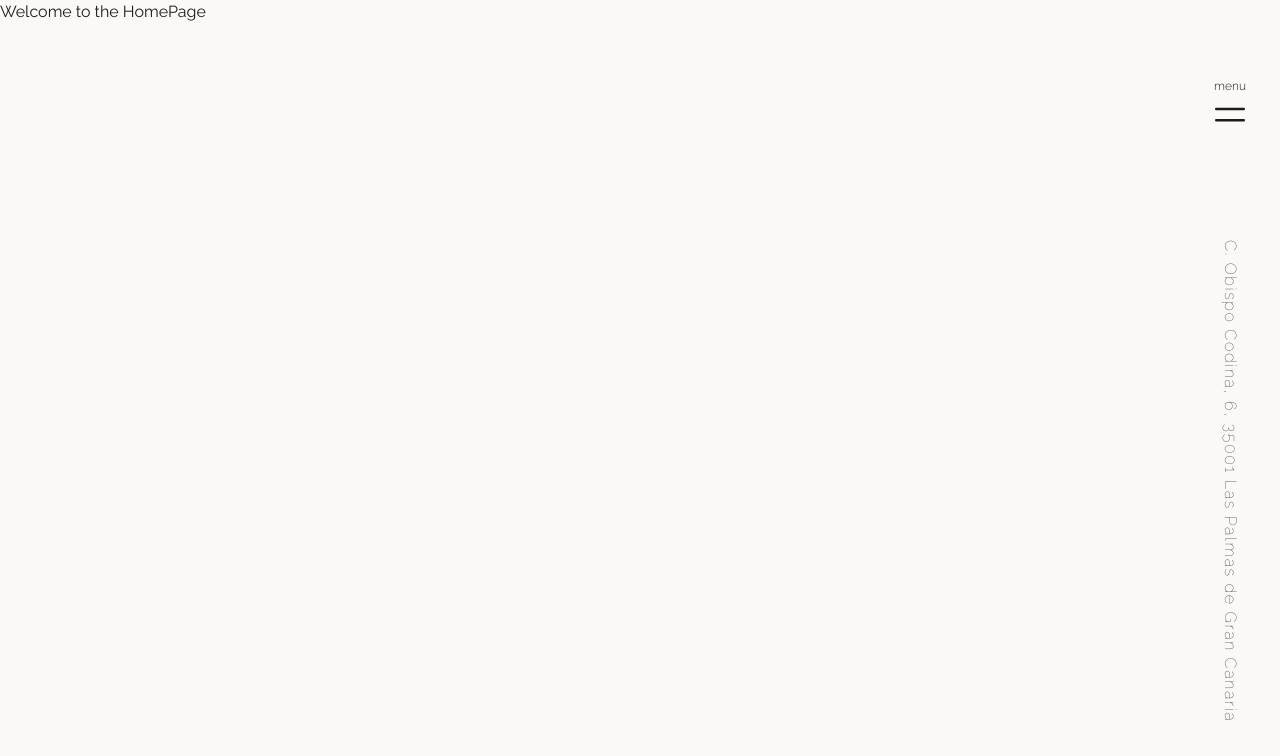
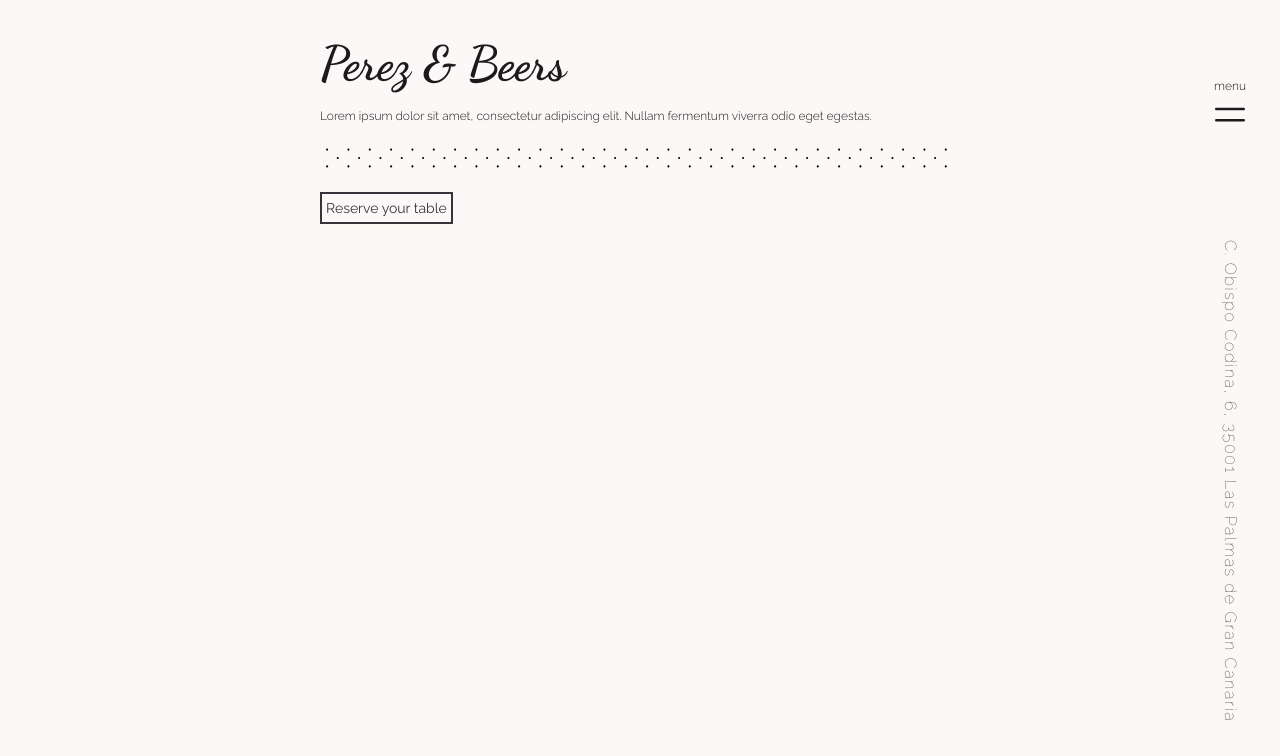
Before and after one commit to AdrianCardonaCandil/perezandbeers, a React (Vite) app in the folder frontend/: page / in a window 1280 px wide. Shown: the top 756 px of the page. Built offline with nearby package versions, Linux system fonts and the light colour scheme.

Commit message:
front component done on mobile

```diff
--- a/frontend/index.html
+++ b/frontend/index.html
@@ -4,9 +4,12 @@
     <meta charset="UTF-8" />
     <link rel="icon" type="image/svg+xml" href="/vite.svg" />
     <meta name="viewport" content="width=device-width, initial-scale=1.0" />
-    <link rel="preconnect" href="https://fonts.googleapis.com">
-    <link rel="preconnect" href="https://fonts.gstatic.com" crossorigin>
-    <link href="https://fonts.googleapis.com/css2?family=Dancing+Script:wght@400..700&family=Raleway:ital,wght@0,100..900;1,100..900&display=swap" rel="stylesheet">
+    <link rel="preconnect" href="https://fonts.googleapis.com" />
+    <link rel="preconnect" href="https://fonts.gstatic.com" crossorigin />
+    <link
+      href="https://fonts.googleapis.com/css2?family=Dancing+Script:wght@400..700&family=Raleway:ital,wght@0,100..900;1,100..900&display=swap"
+      rel="stylesheet"
+    />
     <title>Vite + React</title>
   </head>
   <body>
--- a/frontend/src/App.jsx
+++ b/frontend/src/App.jsx
@@ -20,16 +20,12 @@ const location = "C. Obispo Codina, 6, 35001 Las Palmas de Gran Canaria";
  */
 const Layout = () => {
   return (
-    <div className="min-h-screen font-['Raleway'] bg-[var(--surface-light)] dark:bg-[var(--surface-dark)] text-[var(--on-surface-light)] dark:text-[var(--on-surface-dark)]">
+    <div className="min-h-screen bg-[var(--surface-light)] font-['Raleway'] text-[var(--on-surface-light)] dark:bg-[var(--surface-dark)] dark:text-[var(--on-surface-dark)]">
       <Header label={menuLabel} location={location} />
       <Routes>
-        {routes.map(route =>
-          <Route
-            key={route.name}
-            path={route.path}
-            element={route.element}
-          />
-        )}
+        {routes.map((route) => (
+          <Route key={route.name} path={route.path} element={route.element} />
+        ))}
       </Routes>
     </div>
   );
--- /dev/null
+++ b/frontend/src/components/home/Front.jsx
@@ -0,0 +1,39 @@
+import divider from "../../assets/divider.svg";
+
+/**
+ * @file Front.jsx
+ * @description Defines the front presentation of the web site to new visitors.
+ * @author Adrian Cardona Candil
+ */
+
+/**
+ * @function Front
+ * @description Front component. Renders textlogo, welcome message and reserve button.
+ * @returns {JSX.Element} The front component.
+ */
+
+const Front = ({ logo, message, label }) => {
+  return (
+    <section className="flex items-center justify-center">
+      <div className="my-10 flex w-1/2 flex-col items-start gap-5">
+        <h1
+          className="text-5xl font-extrabold"
+          style={{ fontFamily: "'Dancing Script'" }}
+        >
+          {logo}
+        </h1>
+        <p className="text-xs font-light">{message}</p>
+        <img
+          className="hidden md:block"
+          src={divider}
+          alt="section divider"
+        ></img>
+        <button className="p-1.5 text-sm text-[var(--primary-light)] inset-ring-2 inset-ring-[var(--primary-light)]">
+          {label}
+        </button>
+      </div>
+    </section>
+  );
+};
+
+export default Front;
--- a/frontend/src/components/home/Home.jsx
+++ b/frontend/src/components/home/Home.jsx
@@ -3,6 +3,8 @@
  * @description Defines the home page of the web site.
  * @author Adrian Cardona Candil
  */
+
+import Front from "./Front";
 
 /**
  * @function Home
@@ -10,8 +12,22 @@
  * @returns {JSX.Element} The home page component.
  */
 
+// Mock information for the Front component
+const front = {
+  logo: "Perez & Beers",
+  message:
+    "Lorem ipsum dolor sit amet, consectetur adipiscing elit. Nullam fermentum viverra odio eget egestas.",
+  label: "Reserve your table",
+};
+
 const Home = () => {
-    return <p>Welcome to the HomePage</p>
-}
+  return (
+    <main>
+      <section>
+        <Front logo={front.logo} message={front.message} label={front.label} />
+      </section>
+    </main>
+  );
+};
 
 export default Home;
--- a/frontend/src/index.css
+++ b/frontend/src/index.css
@@ -1,6 +1,7 @@
 @import "tailwindcss";
 
 @theme {
+  /* Color Scheme */
   --primary-light: #36353e;
   --on-primary-light: #ffffff;
   --secondary-light: #261819;
--- a/frontend/src/routes/routes.jsx
+++ b/frontend/src/routes/routes.jsx
@@ -7,11 +7,11 @@ import Home from "../components/home/Home";
  */
 
 const routes = [
-    {
-        name: "Home",
-        path: "/",
-        element: <Home />,
-    }
-]
+  {
+    name: "Home",
+    path: "/",
+    element: <Home />,
+  },
+];
 
 export default routes;
```
Also changed, not shown: frontend/src/assets/divider.svg (added). Lines whose indentation alone changed are shown as unchanged.
